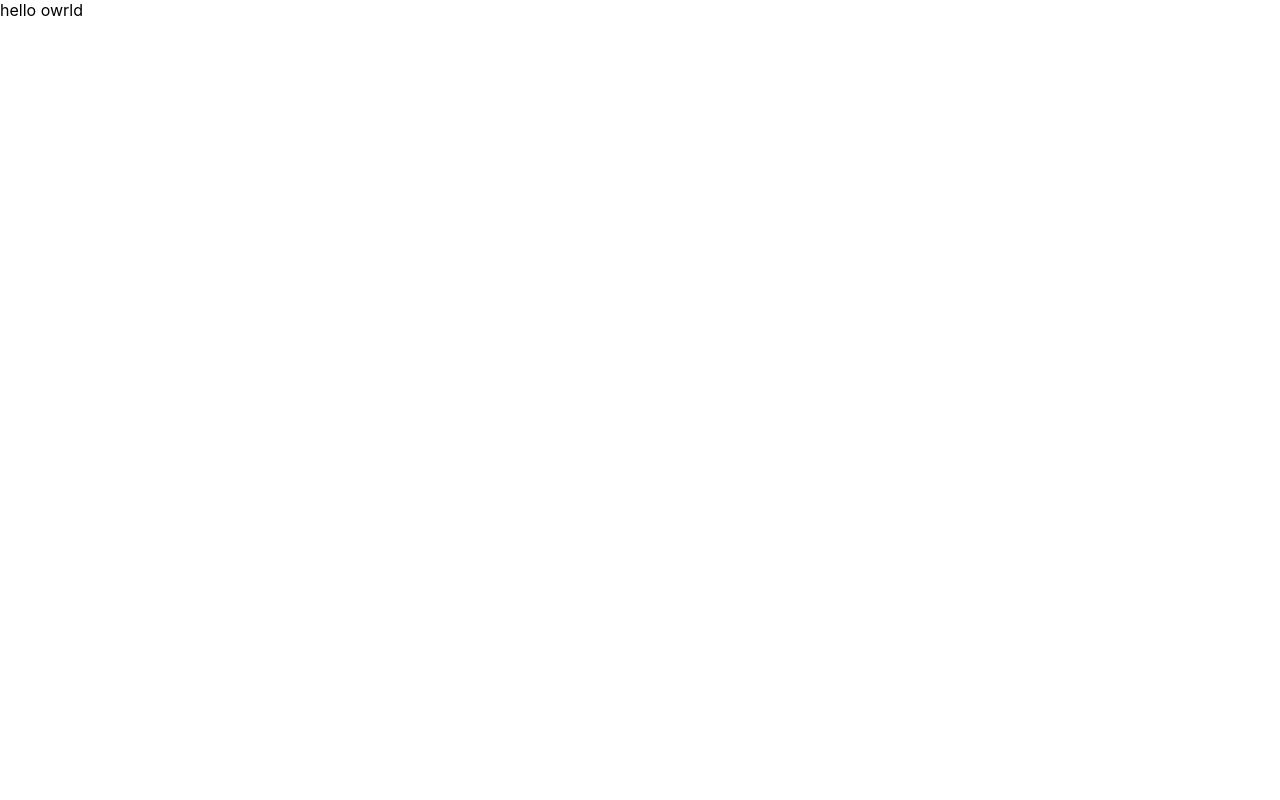
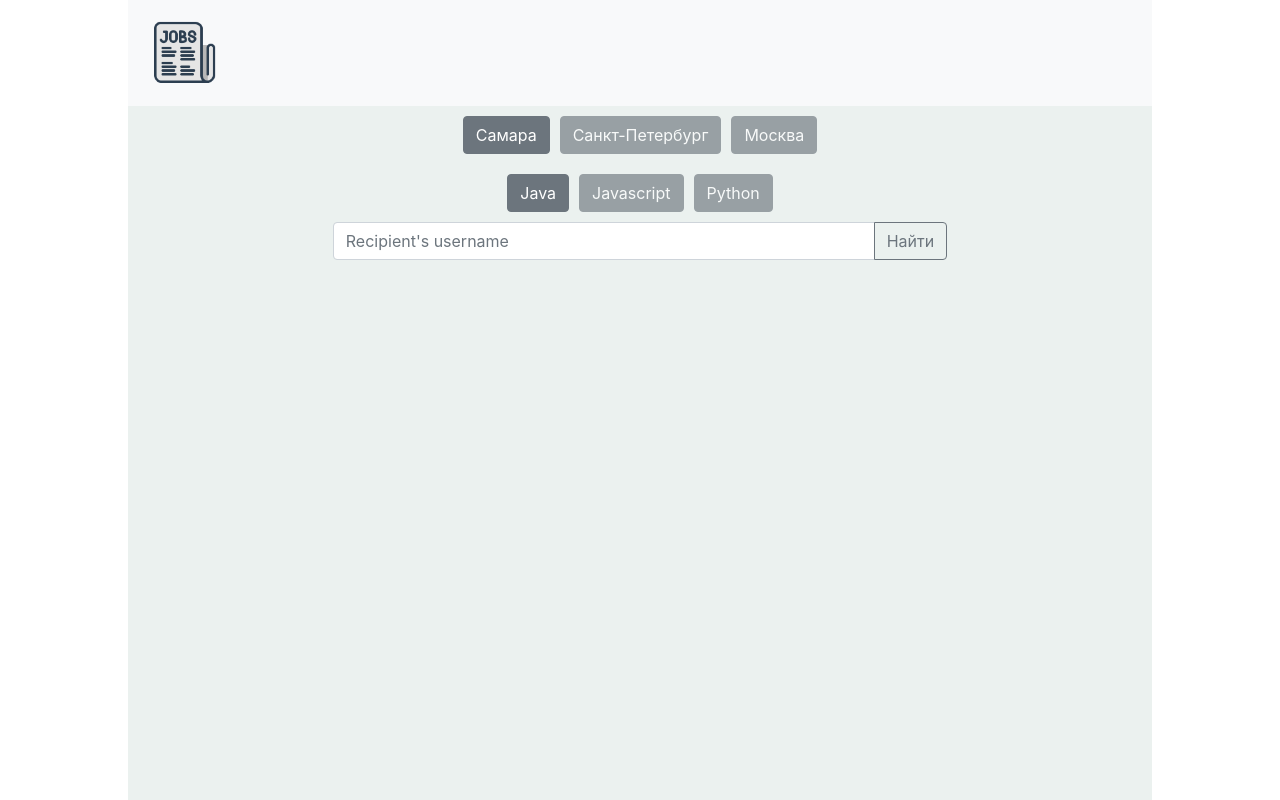
Before and after one commit to haxul/vacancy-statistics, a React (Create React App) app in the folder client/: page / in a window 1280 px wide. Built offline with nearby package versions, Linux system fonts and the light colour scheme.

Commit message:
create frame

```diff
--- a/client/package.json
+++ b/client/package.json
@@ -6,6 +6,7 @@
     "@testing-library/jest-dom": "^4.2.4",
     "@testing-library/react": "^9.5.0",
     "@testing-library/user-event": "^7.2.1",
+    "bootstrap": "^4.4.1",
     "react": "^16.13.1",
     "react-dom": "^16.13.1",
     "react-scripts": "3.4.1"
--- a/client/public/index.html
+++ b/client/public/index.html
@@ -2,6 +2,12 @@
 <html lang="en">
   <head>
     <meta charset="utf-8" />
+    <link
+      rel="stylesheet"
+      href="https://maxcdn.bootstrapcdn.com/bootstrap/4.0.0/css/bootstrap.min.css"
+      integrity="sha384-Gn5384xqQ1aoWXA+058RXPxPg6fy4IWvTNh0E263XmFcJlSAwiGgFAW/dAiS6JXm"
+      crossorigin="anonymous"
+    />
     <link rel="icon" href="%PUBLIC_URL%/favicon.ico" />
     <meta name="viewport" content="width=device-width, initial-scale=1" />
     <meta name="theme-color" content="#000000" />
@@ -25,7 +31,13 @@
       Learn how to configure a non-root public URL by running `npm run build`.
     -->
     <title>React App</title>
+    <style>
+      #root {
+        height: 100vh;
+      }
+    </style>
   </head>
+
   <body>
     <noscript>You need to enable JavaScript to run this app.</noscript>
     <div id="root"></div>
@@ -39,5 +51,20 @@
       To begin the development, run `npm start` or `yarn start`.
       To create a production bundle, use `npm run build` or `yarn build`.
     -->
+    <script
+      src="https://code.jquery.com/jquery-3.2.1.slim.min.js"
+      integrity="sha384-KJ3o2DKtIkvYIK3UENzmM7KCkRr/rE9/Qpg6aAZGJwFDMVNA/GpGFF93hXpG5KkN"
+      crossorigin="anonymous"
+    ></script>
+    <script
+      src="https://cdnjs.cloudflare.com/ajax/libs/popper.js/1.12.9/umd/popper.min.js"
+      integrity="sha384-ApNbgh9B+Y1QKtv3Rn7W3mgPxhU9K/ScQsAP7hUibX39j7fakFPskvXusvfa0b4Q"
+      crossorigin="anonymous"
+    ></script>
+    <script
+      src="https://maxcdn.bootstrapcdn.com/bootstrap/4.0.0/js/bootstrap.min.js"
+      integrity="sha384-JZR6Spejh4U02d8jOt6vLEHfe/JQGiRRSQQxSfFWpi1MquVdAyjUar5+76PVCmYl"
+      crossorigin="anonymous"
+    ></script>
   </body>
 </html>
--- a/client/src/App.css
+++ b/client/src/App.css
@@ -1,38 +1,23 @@
-.App {
+.main {
+  width: 80%;
+  background-color: rgb(235, 241, 239);
+  height: 100%;
+  margin-left: auto;
+  margin-right: auto;
+  padding-bottom: 10px;
+}
+
+.cities,
+.positions {
   text-align: center;
 }
-
-.App-logo {
-  height: 40vmin;
-  pointer-events: none;
+.cities .btn,
+.positions .btn {
+  margin: 10px 5px;
 }
 
-@media (prefers-reduced-motion: no-preference) {
-  .App-logo {
-    animation: App-logo-spin infinite 20s linear;
-  }
+.date {
+  margin-left: auto;
+  margin-right: auto;
+  width: 60%;
 }
-
-.App-header {
-  background-color: #282c34;
-  min-height: 100vh;
-  display: flex;
-  flex-direction: column;
-  align-items: center;
-  justify-content: center;
-  font-size: calc(10px + 2vmin);
-  color: white;
-}
-
-.App-link {
-  color: #61dafb;
-}
-
-@keyframes App-logo-spin {
-  from {
-    transform: rotate(0deg);
-  }
-  to {
-    transform: rotate(360deg);
-  }
-}
--- a/client/src/App.js
+++ b/client/src/App.js
@@ -1,9 +1,20 @@
 import React from "react"
+import Header from "./components/Header"
+import Cities from "./components/Cities"
+import Date from "./components/Date"
+import Positions from "./components/Positions"
 import "./App.css"
 
 class App extends React.PureComponent {
   render() {
-    return "hello owrld"
+    return (
+      <div className="main">
+        <Header />
+        <Cities />
+        <Positions />
+        <Date />
+      </div>
+    )
   }
 }
 
--- /dev/null
+++ b/client/src/components/Cities.js
@@ -0,0 +1,21 @@
+import React from "react"
+
+class Cities extends React.PureComponent {
+  render() {
+    return (
+      <div className="cities">
+        <button type="button" className="btn btn-secondary">
+          Самара
+        </button>
+        <button type="button" disabled className="btn btn-secondary">
+          Санкт-Петербург
+        </button>
+        <button type="button" disabled className="btn btn-secondary">
+          Москва
+        </button>
+      </div>
+    )
+  }
+}
+
+export default Cities
--- /dev/null
+++ b/client/src/components/Date.js
@@ -0,0 +1,27 @@
+import React from "react"
+
+class Date extends React.PureComponent {
+  render() {
+    return (
+      <div className="wrapper-date">
+        <div className="input-group mb-3 date ">
+          <input
+            type="text"
+            style={{ display: "block" }}
+            className="form-control"
+            placeholder="Recipient's username"
+            aria-label="Recipient's username"
+            aria-describedby="basic-addon2"
+          />
+          <div className="input-group-append">
+            <button className="btn btn-outline-secondary" type="button">
+              Найти
+            </button>
+          </div>
+        </div>
+      </div>
+    )
+  }
+}
+
+export default Date
--- /dev/null
+++ b/client/src/components/Header.js
@@ -0,0 +1,15 @@
+import React from "react"
+import logo from "../icons/logo.png"
+class Header extends React.PureComponent {
+  render() {
+    return (
+      <nav className="navbar navbar-light bg-light">
+        <a className="navbar-brand" href="/">
+          <img src={logo} width="80" height="80" alt="" />
+        </a>
+      </nav>
+    )
+  }
+}
+
+export default Header
--- /dev/null
+++ b/client/src/components/Positions.js
@@ -0,0 +1,21 @@
+import React from "react"
+
+class Positions extends React.PureComponent {
+  render() {
+    return (
+      <div className="positions">
+        <button type="button" className="btn btn-secondary">
+          Java
+        </button>
+        <button type="button" disabled className="btn btn-secondary">
+          Javascript
+        </button>
+        <button type="button" disabled className="btn btn-secondary">
+          Python
+        </button>
+      </div>
+    )
+  }
+}
+
+export default Positions
```
Also changed, not shown: client/src/icons/logo.png (added), 1 other file (tests, documents, lock files or other folders).
